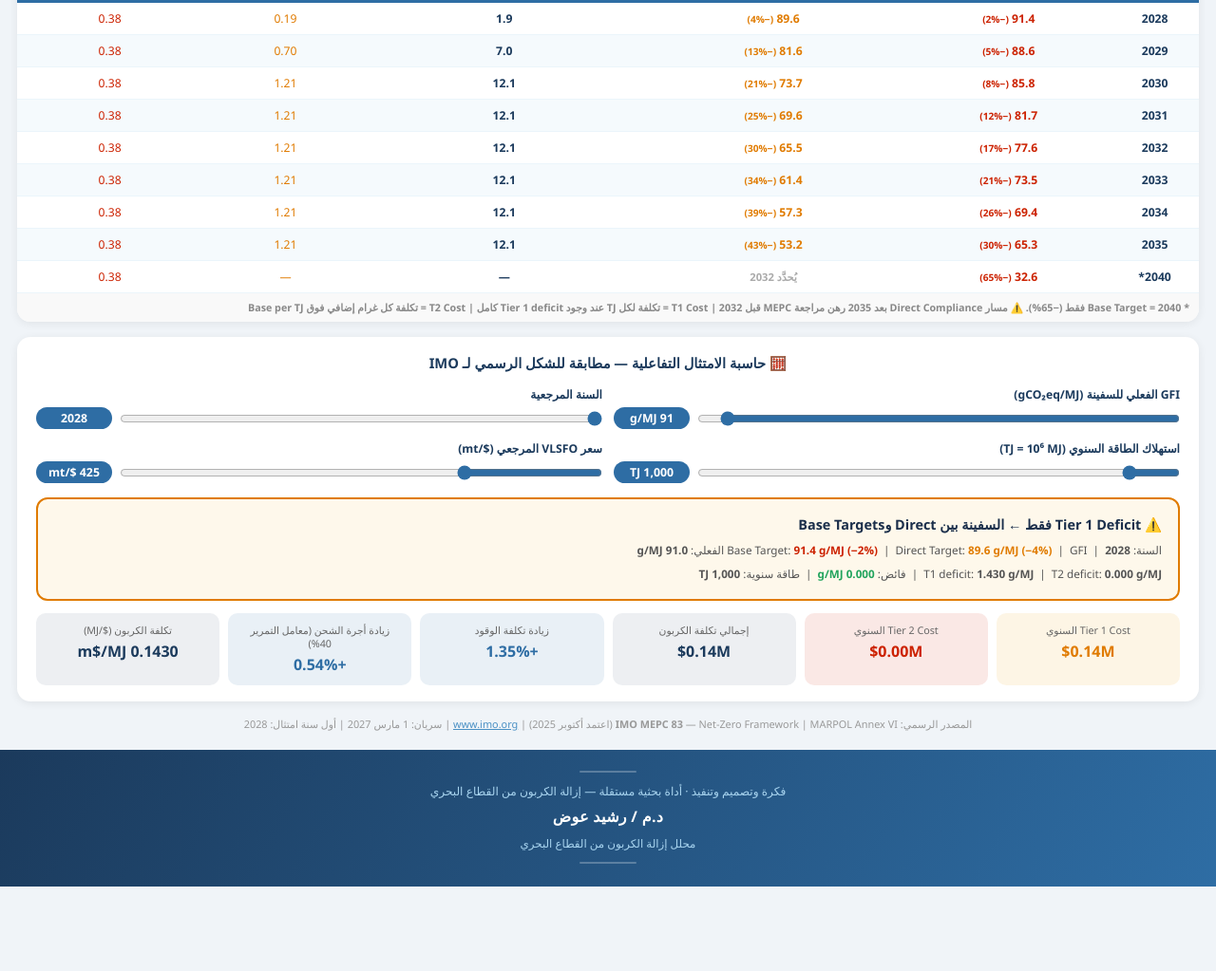
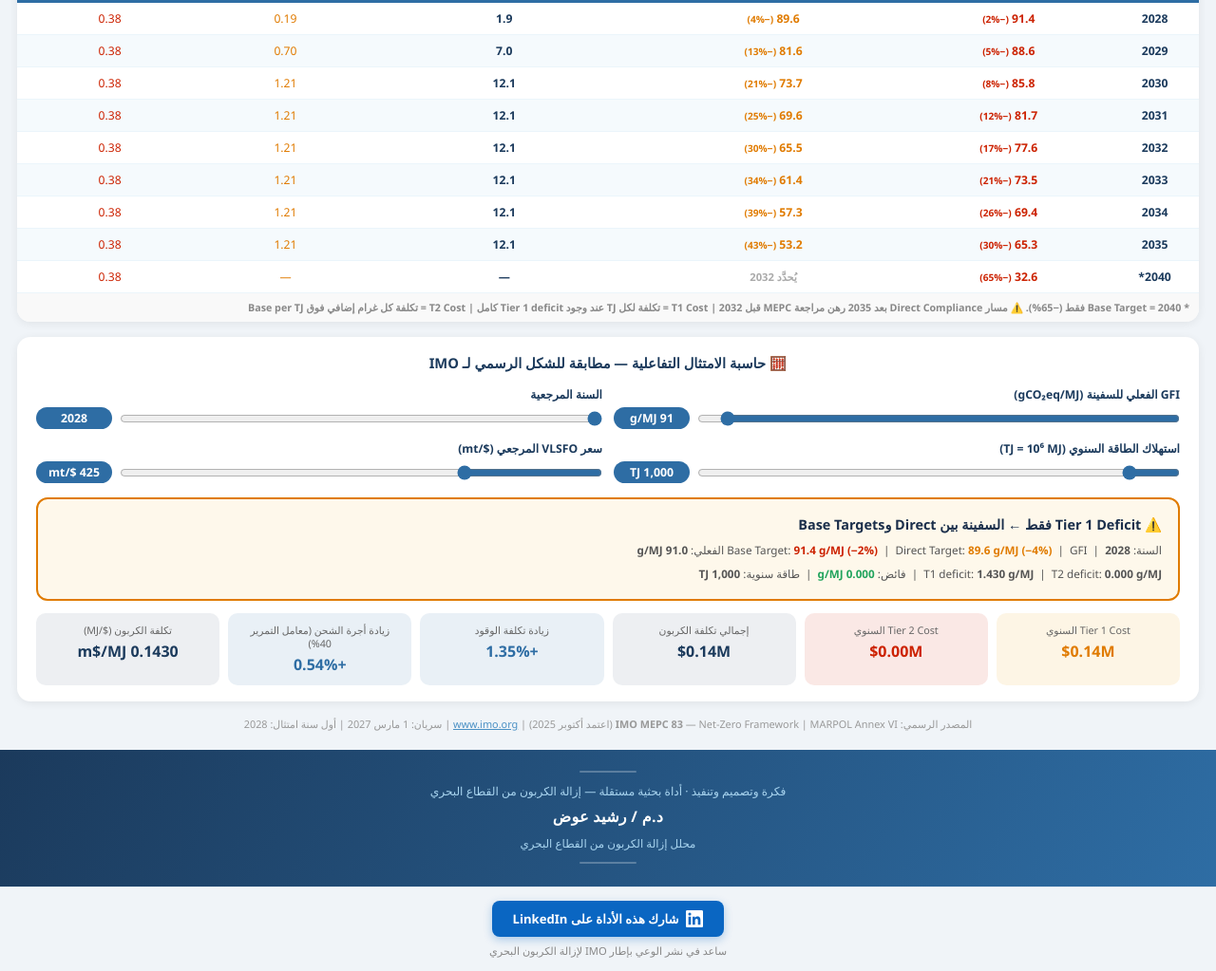
Before and after one commit to rasheadsca-star/maritime-decarbonization-simulator, a plain HTML site: page index.html in a window 1280 px wide. Shown: the part 1881-2904 px from the top of the page at 95% size. Before the commit the page ends 2815 px from the top, so only its background shows below. Drawn offline with Linux system fonts and the light colour scheme.

Commit message:
Update index.html

```diff
--- a/index.html
+++ b/index.html
@@ -135,6 +135,38 @@ input[type=range]{flex:1;accent-color:#2E6DA4}
   background:rgba(255,255,255,.25);
   margin:8px auto;
   border-radius:2px;
+}
+
+/* LINKEDIN SHARE BUTTON */
+.linkedin-share{
+  text-align:center;
+  padding:14px 20px;
+  background:#f0f4f8;
+  border-top:1px solid #dce6f0;
+}
+.linkedin-btn{
+  display:inline-flex;
+  align-items:center;
+  gap:8px;
+  background:#0A66C2;
+  color:#fff;
+  border:none;
+  border-radius:8px;
+  padding:10px 22px;
+  font-size:.82rem;
+  font-weight:700;
+  cursor:pointer;
+  text-decoration:none;
+  transition:background .18s,transform .15s;
+  box-shadow:0 3px 10px rgba(10,102,194,.3);
+}
+.linkedin-btn:hover{background:#084f9a;transform:translateY(-1px)}
+.linkedin-btn svg{width:18px;height:18px;fill:#fff;flex-shrink:0}
+.linkedin-share .share-label{
+  display:block;
+  font-size:.7rem;
+  color:#888;
+  margin-top:7px;
 }
 
 /* DISCLAIMER BANNER */
@@ -445,6 +477,17 @@ Freight_increase% =
        data-en="Maritime Decarbonization Analyst">
   </div>
   <div class="attr-divider"></div>
+</div>
+
+<!-- LINKEDIN SHARE -->
+<div class="linkedin-share">
+  <a class="linkedin-btn" id="linkedinShareBtn" href="#" target="_blank" rel="noopener">
+    <svg viewBox="0 0 24 24" xmlns="http://www.w3.org/2000/svg">
+      <path d="M20.447 20.452h-3.554v-5.569c0-1.328-.027-3.037-1.852-3.037-1.853 0-2.136 1.445-2.136 2.939v5.667H9.351V9h3.414v1.561h.046c.477-.9 1.637-1.85 3.37-1.85 3.601 0 4.267 2.37 4.267 5.455v6.286zM5.337 7.433a2.062 2.062 0 0 1-2.063-2.065 2.064 2.064 0 1 1 2.063 2.065zm1.782 13.019H3.555V9h3.564v11.452zM22.225 0H1.771C.792 0 0 .774 0 1.729v20.542C0 23.227.792 24 1.771 24h20.451C23.2 24 24 23.227 24 22.271V1.729C24 .774 23.2 0 22.222 0h.003z"/>
+    </svg>
+    <span data-ar="شارك هذه الأداة على LinkedIn" data-en="Share this tool on LinkedIn">Share this tool on LinkedIn</span>
+  </a>
+  <span class="share-label" data-ar="ساعد في نشر الوعي بإطار IMO لإزالة الكربون البحري" data-en="Help spread awareness of the IMO Maritime Decarbonization Framework"></span>
 </div>
 
 <!-- ════════════════════════════════════════════════════════ -->
@@ -911,6 +954,27 @@ document.getElementById('slVl').addEventListener('input', () => {
 
 // Init with Arabic
 setLang('ar');
+
+// ── LINKEDIN SHARE BUTTON ──
+(function(){
+  const btn = document.getElementById('linkedinShareBtn');
+  if(!btn) return;
+
+  function buildShareUrl(){
+    const pageUrl = encodeURIComponent(window.location.href);
+    const title   = encodeURIComponent('Maritime Decarbonization Simulator | IMO GFI Compliance & Carbon Cost Calculator');
+    const summary = encodeURIComponent(
+      'Interactive analytical tool exploring the economic implications of the proposed IMO Net-Zero Framework and GFI compliance mechanism for international shipping — including GFI trajectories, Tier 1 & Tier 2 compliance simulation, and carbon cost calculator.\n\nDeveloped by Dr. Eng. Rasheed Awad | Maritime Decarbonization Analyst'
+    );
+    return `https://www.linkedin.com/shareArticle?mini=true&url=${pageUrl}&title=${title}&summary=${summary}&source=Maritime+Decarbonization+Simulator`;
+  }
+
+  btn.addEventListener('click', function(e){
+    e.preventDefault();
+    const shareUrl = buildShareUrl();
+    window.open(shareUrl, '_blank', 'width=600,height=600,noopener,noreferrer');
+  });
+})();
 </script>
 </body>
 </html>
```
